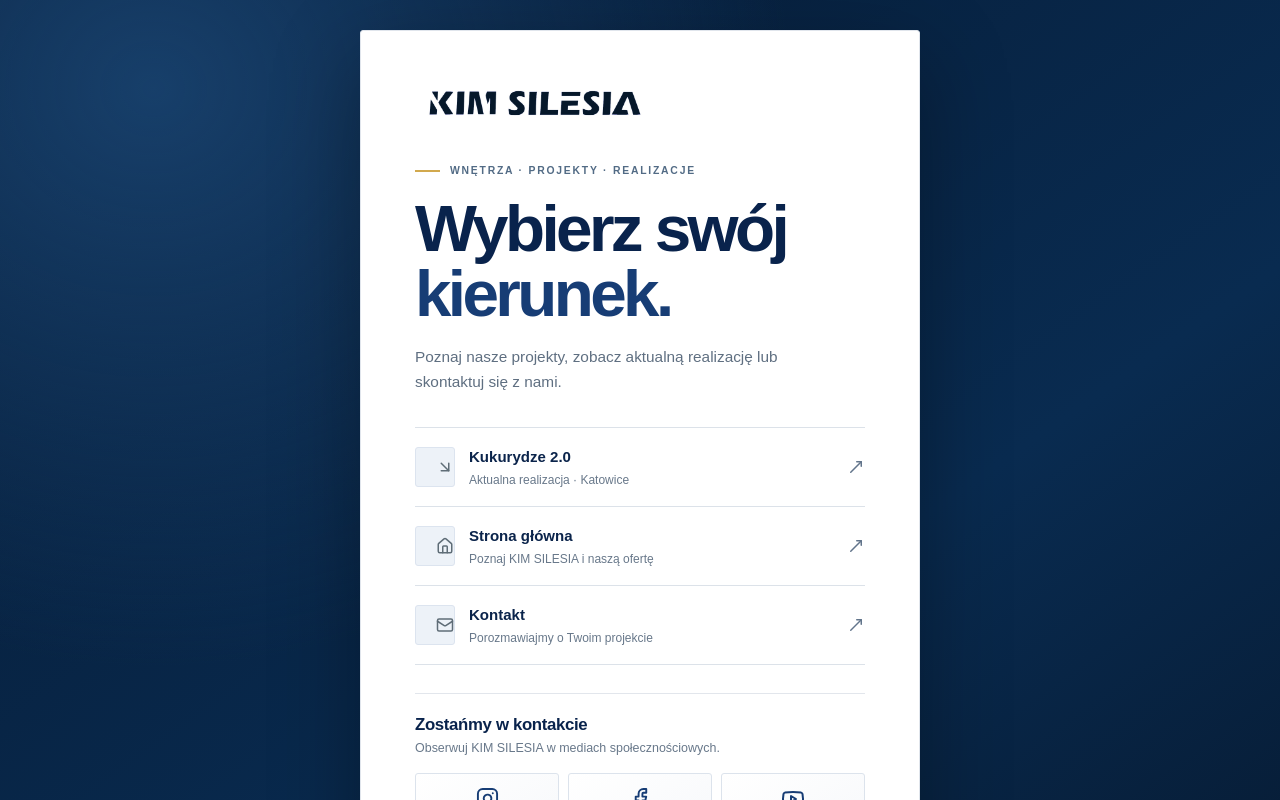
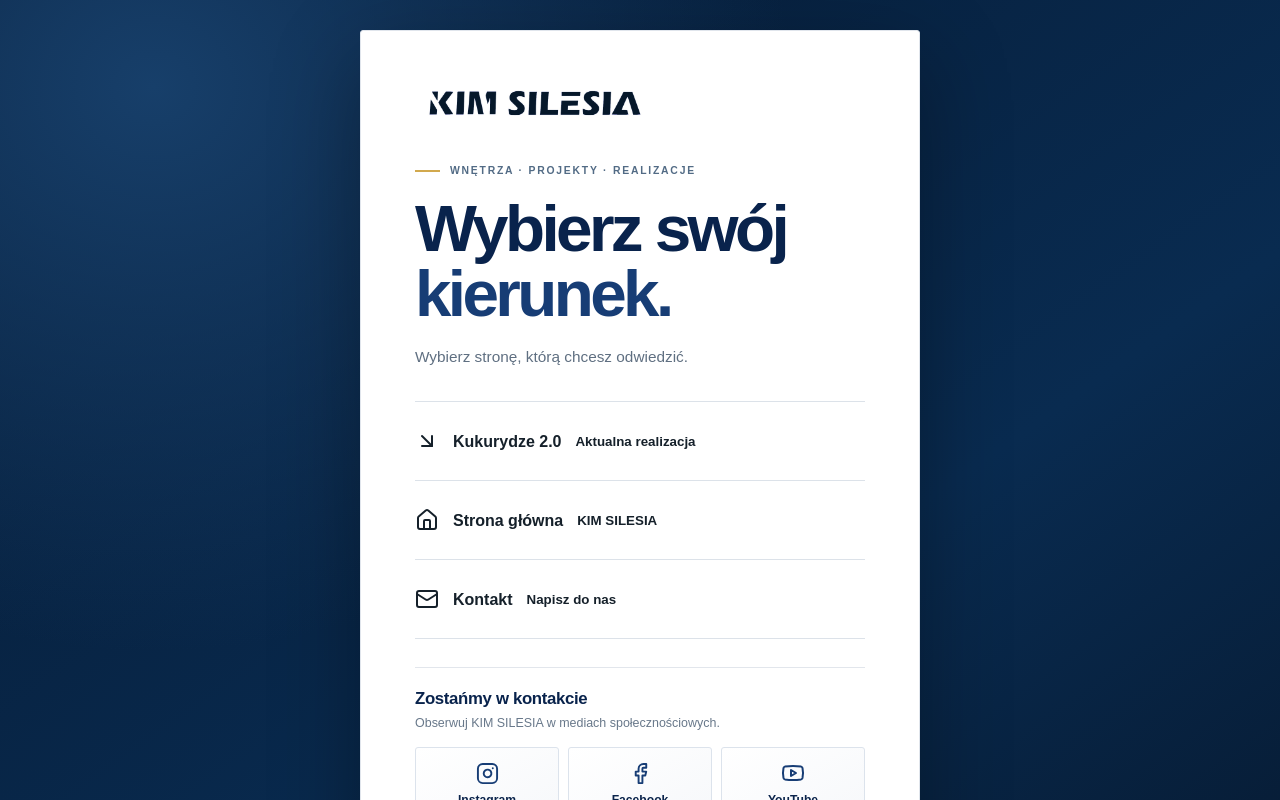
Before and after one commit to KiMsilesia/home, a Next.js app: page /home/qr in a window 1280 px wide. Shown: the top 800 px of the page. Built offline with nearby package versions, Linux system fonts and the light colour scheme; a web font is replaced by a local one.

Commit message:
Uprość stronę QR do jednakowych kafelków

```diff
--- a/app/qr/page.tsx
+++ b/app/qr/page.tsx
@@ -1,7 +1,7 @@
 "use client";
 
 import { useEffect, useState } from "react";
-import { ArrowDownRight, ArrowRight, Clock3, House, Mail, MoveUpRight, Instagram, Facebook, Youtube } from "lucide-react";
+import { ArrowDownRight, Clock3, House, Mail, Instagram, Facebook, Youtube } from "lucide-react";
 import "./qr-social.css";
 
 const assetBase = "/home";
@@ -34,11 +34,11 @@
         </a>
         <p className="qr-eyebrow"><span /> WNĘTRZA · PROJEKTY · REALIZACJE</p>
         <h1 id="qr-title">Wybierz swój<br /><em>kierunek.</em></h1>
-        <p className="qr-intro">Poznaj nasze projekty, zobacz aktualną realizację lub skontaktuj się z nami.</p>
+        <p className="qr-intro">Wybierz stronę, którą chcesz odwiedzić.</p>
         <nav className="qr-links qr-choice-links" aria-label="Wybierz stronę">
-          <a href="/home/kukurydze/"><span className="qr-choice-icon"><ArrowDownRight size={20} /></span><span className="qr-choice-copy"><strong>Kukurydze 2.0</strong><small>Aktualna realizacja · Katowice</small></span><MoveUpRight size={18} /></a>
-          <a href="/home/"><span className="qr-choice-icon"><House size={20} /></span><span className="qr-choice-copy"><strong>Strona główna</strong><small>Poznaj KIM SILESIA i naszą ofertę</small></span><MoveUpRight size={18} /></a>
-          <a href="/home/kontakt/"><span className="qr-choice-icon"><Mail size={20} /></span><span className="qr-choice-copy"><strong>Kontakt</strong><small>Porozmawiajmy o Twoim projekcie</small></span><MoveUpRight size={18} /></a>
+          <a href="/home/kukurydze/"><ArrowDownRight size={24} aria-hidden="true" /><strong>Kukurydze 2.0</strong><small>Aktualna realizacja</small></a>
+          <a href="/home/"><House size={24} aria-hidden="true" /><strong>Strona główna</strong><small>KIM SILESIA</small></a>
+          <a href="/home/kontakt/"><Mail size={24} aria-hidden="true" /><strong>Kontakt</strong><small>Napisz do nas</small></a>
         </nav>
         <section className="qr-social" aria-labelledby="qr-social-title">
           <h2 id="qr-social-title">Zostańmy w kontakcie</h2>
```
